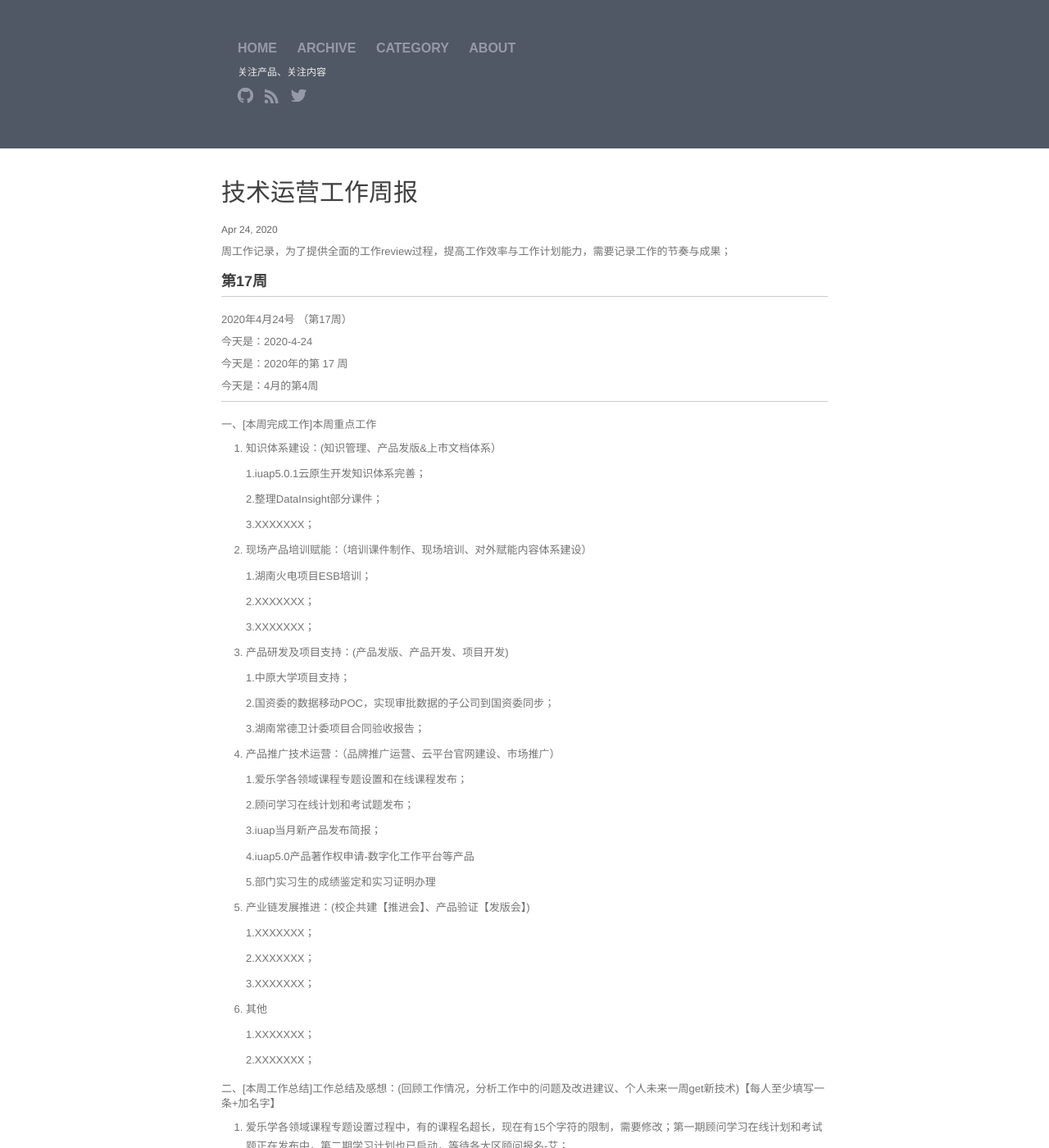
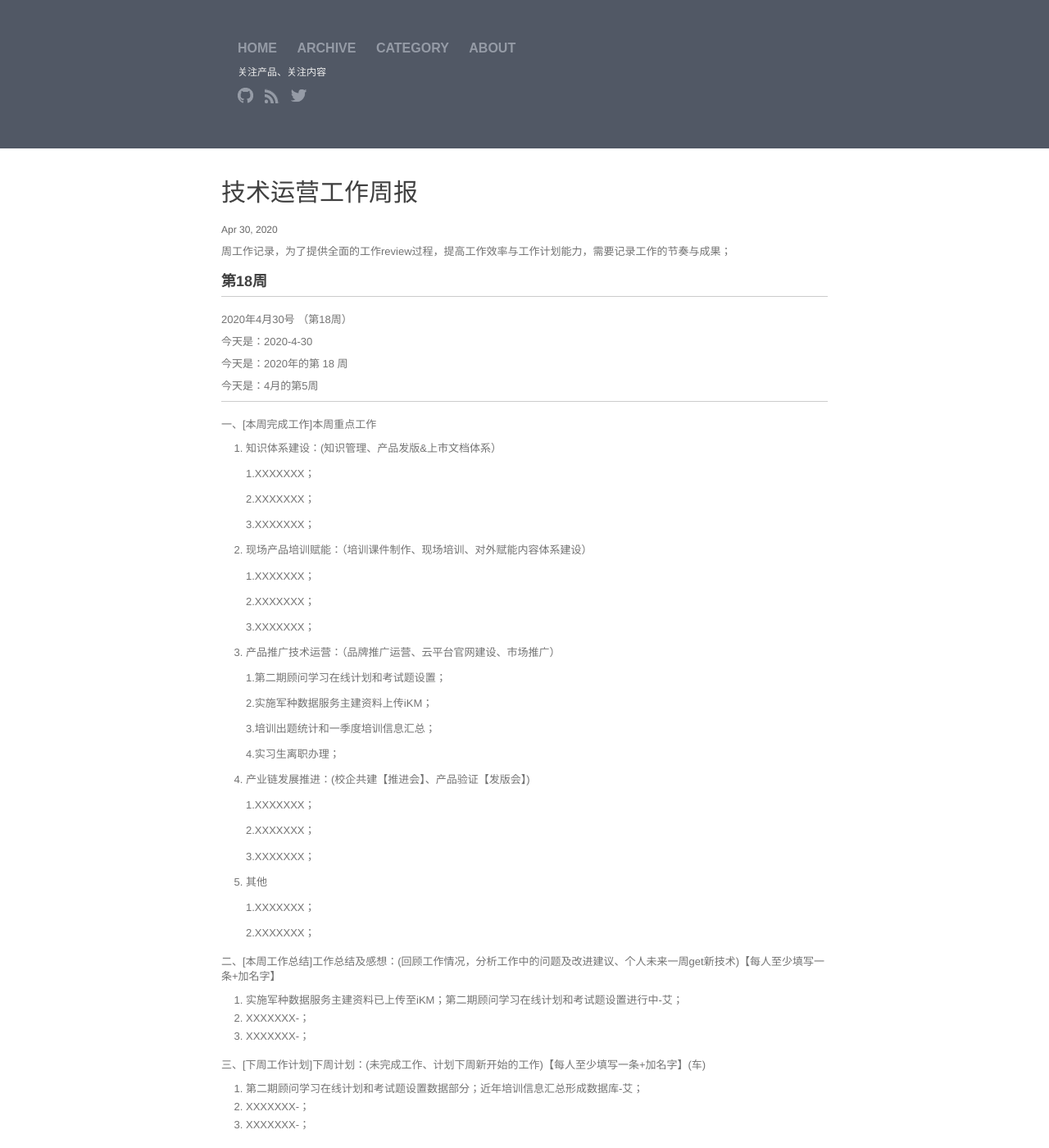
Before and after one commit to walllFlower/blog, a Jekyll site: the page built from 2020-02-28-day_report.md, in a window 1280 px wide and 1400 px high. Shown: the whole window at 82% size. Built offline with Jekyll 4.4.1, drawn with Linux system fonts in a browser that asks for light colours; comment, search, counter and statistics services are not loaded.

Commit message:
Update 2020-02-28-day_report.md

```diff
--- a/2020-02-28-day_report.md
+++ b/2020-02-28-day_report.md
@@ -1,11 +1,84 @@
 ---
 layout: post
 title:  "技术运营工作周报"
-date:   2020-4-24 14:57:32
+date:   2020-4-30 14:57:32
 categories: 技术运营工作周报
 ---
 
 周工作记录，为了提供全面的工作review过程，提高工作效率与工作计划能力，需要记录工作的节奏与成果；
+
+###  第18周
+
+***
+
+2020年4月30号 （第18周）
+
+今天是：2020-4-30
+
+今天是：2020年的第 18 周
+
+今天是：4月的第5周
+
+***
+
+
+一、[本周完成工作]本周重点工作
+
+1. 知识体系建设：(知识管理、产品发版&上市文档体系）
+
+    1.XXXXXXX；
+
+    2.XXXXXXX；
+
+    3.XXXXXXX；
+
+2. 现场产品培训赋能：（培训课件制作、现场培训、对外赋能内容体系建设）
+
+    1.XXXXXXX；
+
+    2.XXXXXXX；
+
+    3.XXXXXXX；
+
+
+3. 产品推广技术运营：（品牌推广运营、云平台官网建设、市场推广）
+
+    1.第二期顾问学习在线计划和考试题设置；
+
+    2.实施军种数据服务主建资料上传iKM；
+
+    3.培训出题统计和一季度培训信息汇总；
+
+    4.实习生离职办理；
+
+
+4. 产业链发展推进：(校企共建【推进会】、产品验证【发版会】)
+
+    1.XXXXXXX；
+
+    2.XXXXXXX；
+
+    3.XXXXXXX；
+
+5. 其他
+
+    1.XXXXXXX；
+
+    2.XXXXXXX；
+
+二、[本周工作总结]工作总结及感想：(回顾工作情况，分析工作中的问题及改进建议、个人未来一周get新技术)【每人至少填写一条+加名字】
+
+1. 实施军种数据服务主建资料已上传至iKM；第二期顾问学习在线计划和考试题设置进行中-艾；
+2. XXXXXXX-；
+3. XXXXXXX-；
+
+三、[下周工作计划]下周计划：(未完成工作、计划下周新开始的工作)【每人至少填写一条+加名字】(车)
+
+1. 第二期顾问学习在线计划和考试题设置数据部分；近年培训信息汇总形成数据库-艾；
+2. XXXXXXX-；
+3. XXXXXXX-；
+
+
 
 ###  第17周
 
```
